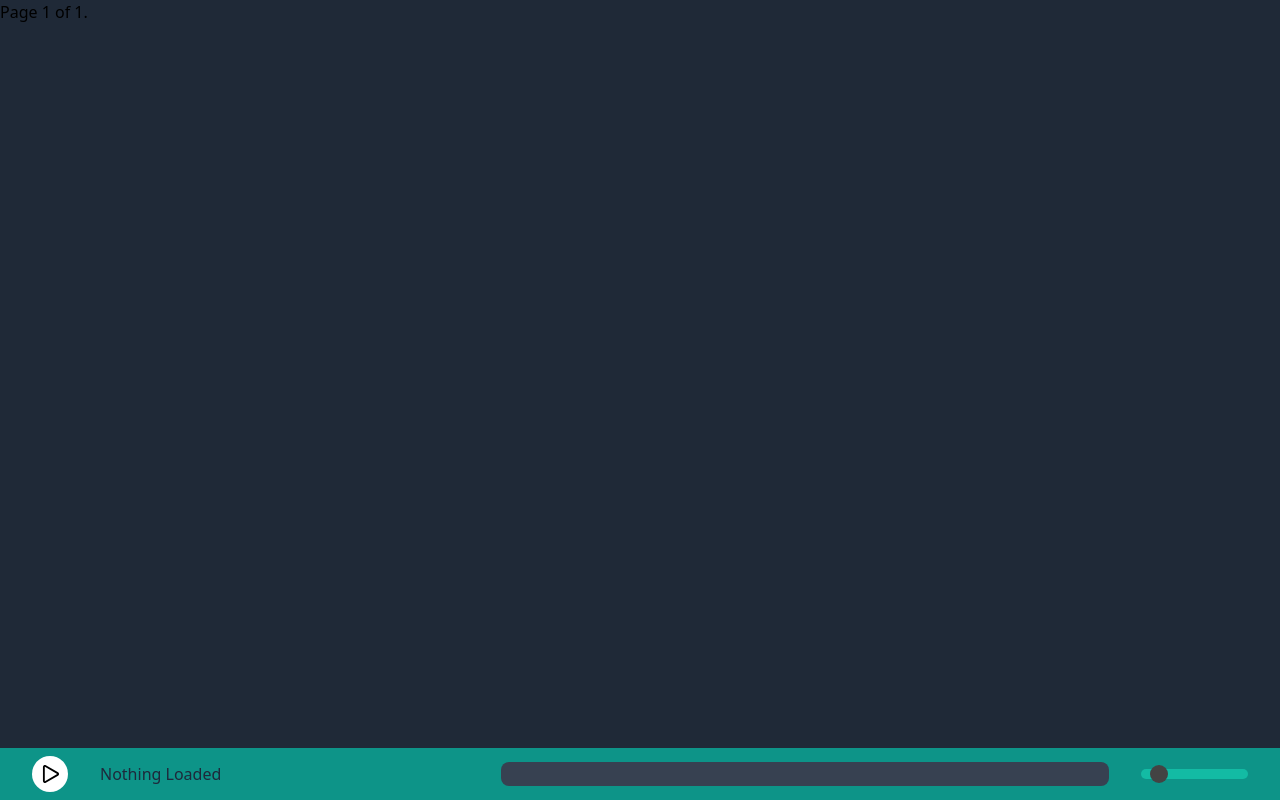
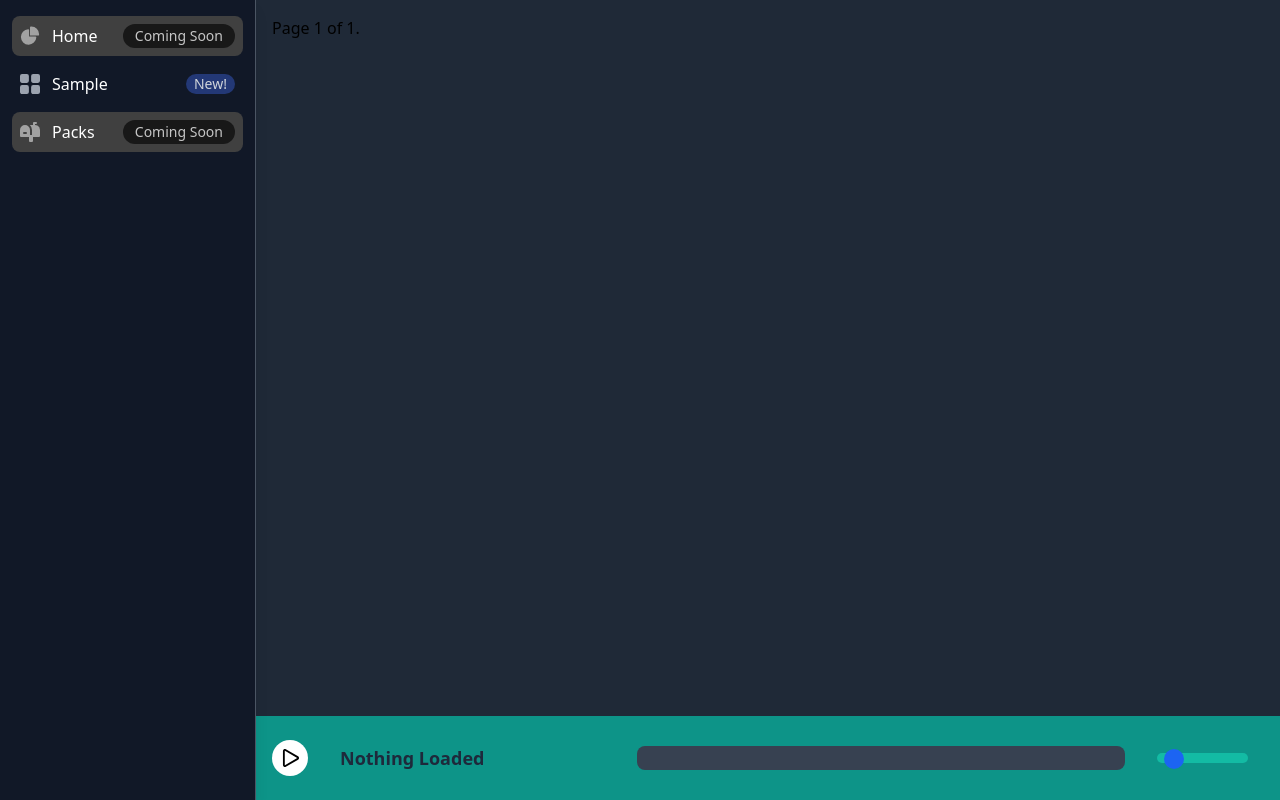
Before and after one commit to moddroid94/loopsharedocker, a Django app: page /sample/ in a window 1280 px wide. Run offline with Django 5.2, Linux system fonts and the light colour scheme; data that the repository does not hold is empty; parts of the project's set-up code (start-up, migrations or seed data) failed here and were passed over; some libraries are stand-ins or nearby versions.

Commit message:
added flowbite back implemented UI added sidebar

```diff
--- a/app/library/static/css/compiled.css
+++ b/app/library/static/css/compiled.css
@@ -1,5 +1,5 @@
 .active {
-  background-color: darkslategrey;
+  background-color: #4b5563;
 }
 
 #audio-play .paused {
--- a/app/library/static/js/player.js
+++ b/app/library/static/js/player.js
@@ -61,9 +61,9 @@ function SelectSample(parentElement, audiosrc, filename){
     audio.src = audiosrc
     audio.load()
     if (activeSample) {
-        activeSample.classList.remove('active')
+        activeSample.parentNode.classList.remove('active')
     }
-    parentElement.classList.add('active')
+    parentElement.parentNode.classList.add('active')
     activeSample = parentElement
     document.getElementById("title").innerText = filename
     play()
--- a/app/templates/_base.html
+++ b/app/templates/_base.html
@@ -14,18 +14,18 @@
 
     <!-- DEBUG CDN - REMOVE IN PROD-->
     <script src="https://cdn.tailwindcss.com"></script>
-    <!--<link href="https://cdnjs.cloudflare.com/ajax/libs/flowbite/2.3.0/flowbite.min.css" rel="stylesheet" />-->
+    <link href="https://cdnjs.cloudflare.com/ajax/libs/flowbite/2.3.0/flowbite.min.css" rel="stylesheet" />
 
 
 </head>
 
-<body class="bg-gray-800 h-screen">
-    <div class="static container max-w-full h-full">
+<body class="p-5 bg-gray-800 antialiased !p-0">
+    <div class="">
         {% block content %}
         {% endblock content %}
     </div>
-    <!-- DEBUG CDN - REMOVE IN PROD
-    <script src="https://cdnjs.cloudflare.com/ajax/libs/flowbite/2.3.0/flowbite.min.js"></script>-->
+    <!-- DEBUG CDN - REMOVE IN PROD-->
+    <script src="https://cdnjs.cloudflare.com/ajax/libs/flowbite/2.3.0/flowbite.min.js"></script>
 </body>
 
 </html>
--- a/app/templates/library/sample_list.html
+++ b/app/templates/library/sample_list.html
@@ -1,51 +1,50 @@
 {% extends "_base.html" %}
+
+
+
 {% load static %}
 
 {% block content %}
-<div class="flex flex-col w-full">
+{% include "sidebar.html" %}
+<div class="relative sm:ml-64 h-screen ">
+  <div class="p-4">
+    <div class="flex flex-col flex-nowrap">
       {% for object in object_list %}
 
-    <div class="flex flex-row border-b border-gray-200 text-gray-100 flex-nowrap items-center cursor-pointer transition ease-in-out hover:bg-gray-600 active:bg-teal-950 duration-400" onclick="SelectSample(this, '{{object.file.url}}', '{{object.file}}')">
-      <button class="shrink-0 size-8 bg-red-900 bg-clip-border rounded-full">P</button>
+        <div class="group flex flex-row text-white rounded-lg items-center divide-x divide-slate-700 hover:bg-gray-600 active:bg-gray-700 duration-400" >
+          <button class="shrink-0 size-8 bg-red-900 bg-clip-border rounded-full mx-2 my-2 divide-none">
+            <img src="{{object.pack.artwork.url}}">
+          </button>
 
-      <div class="basis-3/5 shrink-0 mx-2 my-2 text-ellipsis">{{ object.name }}</div>
+          <div class="flex flex-row group/name basis-2/5 shrink-0 mx-2 my-2 pl-2 text-ellipsis font-bold text-md font-sans cursor-pointer transition ease-in-out" onclick="SelectSample(this, '{{object.file.url}}', '{{object.name}}')">
+            <a class="flex group-hover:bg-gray-700 rounded-lg py-2 px-3 w-auto">
+              <span class="">{{ object.name }}</span>
+              <svg class="invisible text-slate-400 transition group-hover/name:translate-x-0.5 group-hover/name:visible" width="18" heigth="18px" viewBox="0 0 20 20" fill="currentColor">
+                <path fill-rule="evenodd" d="M7.21 14.77a.75.75 0 01.02-1.06L11.168 10 7.23 6.29a.75.75 0 111.04-1.08l4.5 4.25a.75.75 0 010 1.08l-4.5 4.25a.75.75 0 01-1.06-.02z" clip-rule="evenodd"></path>
+              </svg>
+            </a>
+
+          </div>
           {% for value, name in object.categories.choices %}
           {% if value == object.category %}
-      <div class="basis-1/5 mx-2 my-2">{{ name }}</div>
+          <div class="group/cat basis-1/5 mx-2 my-2 hover:font-bold hover:text-blue-300 pl-2">
+            <a href="" class="group-hover/cat:bg-gray-700 py-2 px-3 rounded-full">{{ name }}</a></div>
           {% endif %}
           {% endfor %}
-      <div class="basis-1/5 mx-2 my-2">{{ object.pack }}</div>
+          <div class="group/pack flex flex-row basis-1/5 mx-2 my-2 hover:font-bold hover:text-blue-300 pl-2">
+            <a class="flex group-hover/pack:bg-gray-700 py-2 px-3 rounded-full w-auto" href="/sample/{{ object.pack }}">
+              <span>{{ object.pack }}</span>
+              <svg class="invisible text-slate-400 transition group-hover/pack:translate-x-0.5 group-hover/pack:visible" width="18" heigth="18px" viewBox="0 0 20 20" fill="currentColor">
+                <path fill-rule="evenodd" d="M7.21 14.77a.75.75 0 01.02-1.06L11.168 10 7.23 6.29a.75.75 0 111.04-1.08l4.5 4.25a.75.75 0 010 1.08l-4.5 4.25a.75.75 0 01-1.06-.02z" clip-rule="evenodd"></path>
+              </svg>
+            </a>
           </div>
+        </div>
+        <div class="h-0.5 bg-gray-700"></div>
 
       {% empty %}
       {% endfor %}
-</div>
-  <div class="container absolute bottom-0 max-w-full bg-teal-600 z-10">
-  <div id="audio-player" class="flex flex-col bottom-0 w-full ">
-    <audio src="null" preload="none"></audio>
 
-    <div id="controls" class="transition-all flex flex-row justify-between mx-8 ">
-
-      <button id="audio-play" class="basis-8 shrink-0 transition ease-in-out my-2 self-center bg-white bg-clip-border rounded-full p-2 hover:bg-indigo-300 hover:shadow-lg">
-        <svg class="pl-0.5" fill="#000000" height="20px" width="20px" version="1.1" id="Capa_1" xmlns="http://www.w3.org/2000/svg" xmlns:xlink="http://www.w3.org/1999/xlink" viewBox="0 0 58.752 58.752" xml:space="preserve"><g id="SVGRepo_bgCarrier" stroke-width="0"></g><g id="SVGRepo_tracerCarrier" stroke-linecap="round" stroke-linejoin="round"></g><g id="SVGRepo_iconCarrier"> <g> <path d="M52.524,23.925L12.507,0.824c-1.907-1.1-4.376-1.097-6.276,0C4.293,1.94,3.088,4.025,3.088,6.264v46.205 c0,2.24,1.204,4.325,3.131,5.435c0.953,0.555,2.042,0.848,3.149,0.848c1.104,0,2.192-0.292,3.141-0.843l40.017-23.103 c1.936-1.119,3.138-3.203,3.138-5.439C55.663,27.134,54.462,25.05,52.524,23.925z M49.524,29.612L9.504,52.716 c-0.082,0.047-0.18,0.052-0.279-0.005c-0.084-0.049-0.137-0.142-0.137-0.242V6.263c0-0.1,0.052-0.192,0.14-0.243 c0.042-0.025,0.09-0.038,0.139-0.038c0.051,0,0.099,0.013,0.142,0.038l40.01,23.098c0.089,0.052,0.145,0.147,0.145,0.249 C49.663,29.47,49.611,29.561,49.524,29.612z"></path> </g> </g></svg>
-      </button>
-      <button id="audio-pause" class="basis-8 shrink-0 transition ease-in-out my-2 self-center bg-white bg-clip-border rounded-full p-2 hover:bg-indigo-300 hover:shadow-lg hidden">
-        <svg height="20px" id="Layer_1" style="enable-background:new 0 0 512 512;" version="1.1" viewBox="0 0 512 512" width="20px" xml:space="preserve" xmlns="http://www.w3.org/2000/svg" xmlns:xlink="http://www.w3.org/1999/xlink"><g><path d="M224,435.8V76.1c0-6.7-5.4-12.1-12.2-12.1h-71.6c-6.8,0-12.2,5.4-12.2,12.1v359.7c0,6.7,5.4,12.2,12.2,12.2h71.6   C218.6,448,224,442.6,224,435.8z"/><path d="M371.8,64h-71.6c-6.7,0-12.2,5.4-12.2,12.1v359.7c0,6.7,5.4,12.2,12.2,12.2h71.6c6.7,0,12.2-5.4,12.2-12.2V76.1   C384,69.4,378.6,64,371.8,64z"/></g></svg>
-      </button>
-
-      <p id="title" class="basis-2/6 mx-8 self-center text-slate-800 text-ellipsis truncate">Nothing Loaded</p>
-
-      <button id="audio-bwd" class="basis-0 bg-white bg-clip-border rounded-full hidden"></button>
-      <button id="audio-fwd" class="basis-0 bg-white bg-clip-border rounded-full hidden"></button>
-
-      <div id="progress" class="basis-3/6 shrink-0 self-center w-64 mx-8 appearance-none bg-gray-700 h-6 rounded-lg">
-        <div class="appearance-none bg-gray-100 h-6 rounded-lg w-full" id="audio-playbar" style="width: 0%"></div>
-      </div>
-
-      <input id="volume-range" type="range" max="100" value="10" class="appearance-none basis-32 w-22 h-3 rounded-full cursor-pointer self-center">
-
-    </div>
-  </div>
     </div>
     <div class="pagination">
       <span class="step-links">
@@ -64,5 +63,39 @@
           {% endif %}
       </span>
     </div>
+
+  </div>
+  <div class="flex fixed bottom-0 right-0 p-4 bg-teal-600 z-10 w-full sm:pl-64">
+    <div class="flex flex-row px-4 w-full">
+      <audio src="null" preload="none"></audio>
+
+      <div id="controls" class="transition-all flex flex-row justify-between w-full">
+
+        <button id="audio-play" class="basis-8 shrink-0 transition ease-in-out my-2 self-center bg-white bg-clip-border rounded-full p-2 hover:bg-indigo-300 hover:shadow-lg">
+          <svg class="pl-0.5" fill="#000000" height="20px" width="20px" version="1.1" id="Capa_1" xmlns="http://www.w3.org/2000/svg" xmlns:xlink="http://www.w3.org/1999/xlink" viewBox="0 0 58.752 58.752" xml:space="preserve"><g id="SVGRepo_bgCarrier" stroke-width="0"></g><g id="SVGRepo_tracerCarrier" stroke-linecap="round" stroke-linejoin="round"></g><g id="SVGRepo_iconCarrier"> <g> <path d="M52.524,23.925L12.507,0.824c-1.907-1.1-4.376-1.097-6.276,0C4.293,1.94,3.088,4.025,3.088,6.264v46.205 c0,2.24,1.204,4.325,3.131,5.435c0.953,0.555,2.042,0.848,3.149,0.848c1.104,0,2.192-0.292,3.141-0.843l40.017-23.103 c1.936-1.119,3.138-3.203,3.138-5.439C55.663,27.134,54.462,25.05,52.524,23.925z M49.524,29.612L9.504,52.716 c-0.082,0.047-0.18,0.052-0.279-0.005c-0.084-0.049-0.137-0.142-0.137-0.242V6.263c0-0.1,0.052-0.192,0.14-0.243 c0.042-0.025,0.09-0.038,0.139-0.038c0.051,0,0.099,0.013,0.142,0.038l40.01,23.098c0.089,0.052,0.145,0.147,0.145,0.249 C49.663,29.47,49.611,29.561,49.524,29.612z"></path> </g> </g></svg>
+        </button>
+        <button id="audio-pause" class="basis-8 shrink-0 transition ease-in-out my-2 self-center bg-white bg-clip-border rounded-full p-2 hover:bg-indigo-300 hover:shadow-lg hidden">
+          <svg height="20px" id="Layer_1" style="enable-background:new 0 0 512 512;" version="1.1" viewBox="0 0 512 512" width="20px" xml:space="preserve" xmlns="http://www.w3.org/2000/svg" xmlns:xlink="http://www.w3.org/1999/xlink"><g><path d="M224,435.8V76.1c0-6.7-5.4-12.1-12.2-12.1h-71.6c-6.8,0-12.2,5.4-12.2,12.1v359.7c0,6.7,5.4,12.2,12.2,12.2h71.6   C218.6,448,224,442.6,224,435.8z"/><path d="M371.8,64h-71.6c-6.7,0-12.2,5.4-12.2,12.1v359.7c0,6.7,5.4,12.2,12.2,12.2h71.6c6.7,0,12.2-5.4,12.2-12.2V76.1   C384,69.4,378.6,64,371.8,64z"/></g></svg>
+        </button>
+
+        <p id="title" class="basis-2/6 mx-8 self-center text-slate-800 text-lg font-bold text-ellipsis truncate">Nothing Loaded</p>
+
+        <button id="audio-bwd" class="basis-0 bg-white bg-clip-border rounded-full hidden"></button>
+        <button id="audio-fwd" class="basis-0 bg-white bg-clip-border rounded-full hidden"></button>
+
+        <div id="progress" class="basis-3/6 shrink-0 self-center w-64 mx-8 appearance-none bg-gray-700 h-6 rounded-lg">
+          <div class="appearance-none bg-gray-100 h-6 rounded-lg w-full" id="audio-playbar" style="width: 0%"></div>
+        </div>
+
+        <input id="volume-range" type="range" max="100" value="10" class="appearance-none basis-32 w-22 h-3 rounded-full cursor-pointer self-center">
+
+      </div>
+    </div>
+  </div>
+  </div>
+
+
+
+
   <script src="{% static '/js/player.js' %}"></script>
   {% endblock content %}
--- /dev/null
+++ b/app/templates/sidebar.html
@@ -0,0 +1,41 @@
+   <button data-drawer-target="default-sidebar" data-drawer-toggle="default-sidebar" aria-controls="default-sidebar" type="button" class="inline-flex items-center p-2 mt-2 ms-3 text-sm text-gray-500 rounded-lg sm:hidden hover:bg-gray-100 focus:outline-none focus:ring-2 focus:ring-gray-200 dark:text-gray-400 dark:hover:bg-gray-700 dark:focus:ring-gray-600">
+      <span class="sr-only">Open sidebar</span>
+      <svg class="w-6 h-6" aria-hidden="true" fill="currentColor" viewBox="0 0 20 20" xmlns="http://www.w3.org/2000/svg">
+      <path clip-rule="evenodd" fill-rule="evenodd" d="M2 4.75A.75.75 0 012.75 4h14.5a.75.75 0 010 1.5H2.75A.75.75 0 012 4.75zm0 10.5a.75.75 0 01.75-.75h7.5a.75.75 0 010 1.5h-7.5a.75.75 0 01-.75-.75zM2 10a.75.75 0 01.75-.75h14.5a.75.75 0 010 1.5H2.75A.75.75 0 012 10z"></path>
+      </svg>
+   </button>
+
+   <aside id="default-sidebar" class="dark fixed top-0 left-0 z-40 w-64 h-screen transition-transform -translate-x-full sm:translate-x-0 shadow-lg border-r-[0.5px] border-gray-600" aria-label="Sidebar" aria-hidden="true">
+      <div class="h-full px-3 py-4 overflow-y-auto bg-gray-50 dark:bg-gray-900">
+         <ul class="space-y-2 font-medium">
+            <li >
+               <a href="/" class="flex items-center p-2 text-gray-900 rounded-lg dark:text-white hover:bg-gray-100 bg-gray-700 group grayscale pointer-events-none" disabled>
+                  <svg class="flex-shrink-0 w-5 h-5 text-gray-500 transition duration-75 dark:text-gray-400 group-hover:text-gray-900 dark:group-hover:text-white" aria-hidden="true" xmlns="http://www.w3.org/2000/svg" fill="currentColor" viewBox="0 0 22 21">
+                     <path d="M16.975 11H10V4.025a1 1 0 0 0-1.066-.998 8.5 8.5 0 1 0 9.039 9.039.999.999 0 0 0-1-1.066h.002Z"></path>
+                     <path d="M12.5 0c-.157 0-.311.01-.565.027A1 1 0 0 0 11 1.02V10h8.975a1 1 0 0 0 1-.935c.013-.188.028-.374.028-.565A8.51 8.51 0 0 0 12.5 0Z"></path>
+                  </svg>
+                  <span class="flex-1 ms-3 whitespace-nowrap">Home</span>
+                  <span class="inline-flex items-center justify-center h-3 p-3 ms-3 text-sm font-medium text-blue-800 bg-blue-100 rounded-full dark:bg-gray-900 dark:text-blue-300 truncate">Coming Soon</span>
+               </a>
+            </li>
+            <li>
+               <a href="/sample/" class="flex items-center p-2 text-gray-900 rounded-lg dark:text-white hover:bg-gray-100 dark:hover:bg-gray-700 group">
+                  <svg class="flex-shrink-0 w-5 h-5 text-gray-500 transition duration-75 dark:text-gray-400 group-hover:text-gray-900 dark:group-hover:text-white" aria-hidden="true" xmlns="http://www.w3.org/2000/svg" fill="currentColor" viewBox="0 0 18 18">
+                     <path d="M6.143 0H1.857A1.857 1.857 0 0 0 0 1.857v4.286C0 7.169.831 8 1.857 8h4.286A1.857 1.857 0 0 0 8 6.143V1.857A1.857 1.857 0 0 0 6.143 0Zm10 0h-4.286A1.857 1.857 0 0 0 10 1.857v4.286C10 7.169 10.831 8 11.857 8h4.286A1.857 1.857 0 0 0 18 6.143V1.857A1.857 1.857 0 0 0 16.143 0Zm-10 10H1.857A1.857 1.857 0 0 0 0 11.857v4.286C0 17.169.831 18 1.857 18h4.286A1.857 1.857 0 0 0 8 16.143v-4.286A1.857 1.857 0 0 0 6.143 10Zm10 0h-4.286A1.857 1.857 0 0 0 10 11.857v4.286c0 1.026.831 1.857 1.857 1.857h4.286A1.857 1.857 0 0 0 18 16.143v-4.286A1.857 1.857 0 0 0 16.143 10Z"></path>
+                  </svg>
+                  <span class="flex-1 ms-3 whitespace-nowrap">Sample</span>
+                  <span class="inline-flex items-center justify-center px-2 ms-3 text-sm font-medium text-gray-800 bg-gray-100 rounded-full dark:bg-blue-900 dark:text-gray-300">New!</span>
+               </a>
+            </li>
+            <li>
+               <a href="/packs/" class="flex items-center p-2 text-gray-900 rounded-lg dark:text-white hover:bg-gray-100 bg-gray-700 group grayscale pointer-events-none" disabled">
+                  <svg class="flex-shrink-0 w-5 h-5 text-gray-500 transition duration-75 dark:text-gray-400 group-hover:text-gray-900 dark:group-hover:text-white" aria-hidden="true" xmlns="http://www.w3.org/2000/svg" fill="currentColor" viewBox="0 0 20 20">
+                     <path d="m17.418 3.623-.018-.008a6.713 6.713 0 0 0-2.4-.569V2h1a1 1 0 1 0 0-2h-2a1 1 0 0 0-1 1v2H9.89A6.977 6.977 0 0 1 12 8v5h-2V8A5 5 0 1 0 0 8v6a1 1 0 0 0 1 1h8v4a1 1 0 0 0 1 1h2a1 1 0 0 0 1-1v-4h6a1 1 0 0 0 1-1V8a5 5 0 0 0-2.582-4.377ZM6 12H4a1 1 0 0 1 0-2h2a1 1 0 0 1 0 2Z"></path>
+                  </svg>
+                  <span class="flex-1 ms-3 whitespace-nowrap">Packs</span>
+                  <span class="inline-flex items-center justify-center  h-3 p-3 ms-3 text-sm font-medium text-blue-800 bg-blue-100 rounded-full dark:bg-gray-900 dark:text-blue-300 text-ellipsis truncate">Coming Soon</span>
+               </a>
+            </li>
+         </ul>
+      </div>
+   </aside>
--- a/tailwind.config.js
+++ b/tailwind.config.js
@@ -9,4 +9,5 @@ module.exports = {
     extend: {},
   },
   plugins: [],
+  darkMode: 'selector',
 }
```
Lines whose indentation alone changed are shown as unchanged.
